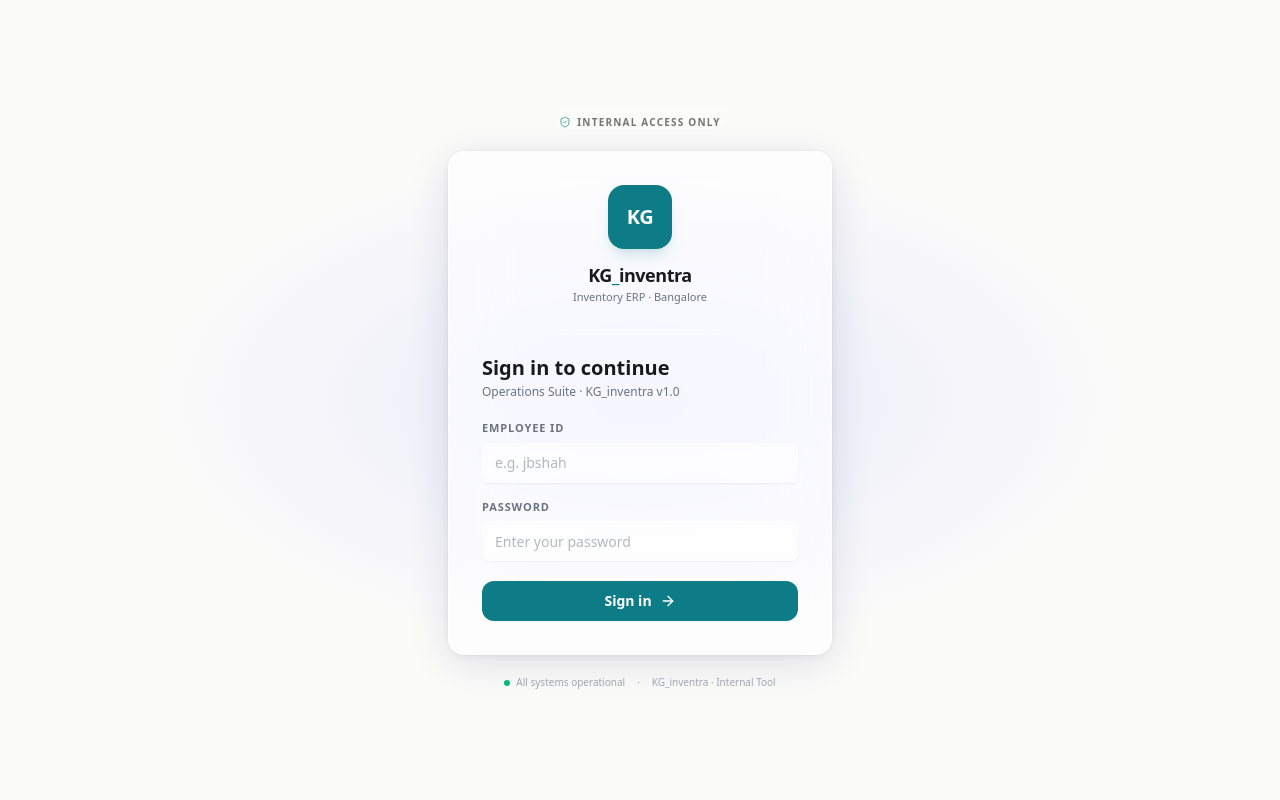
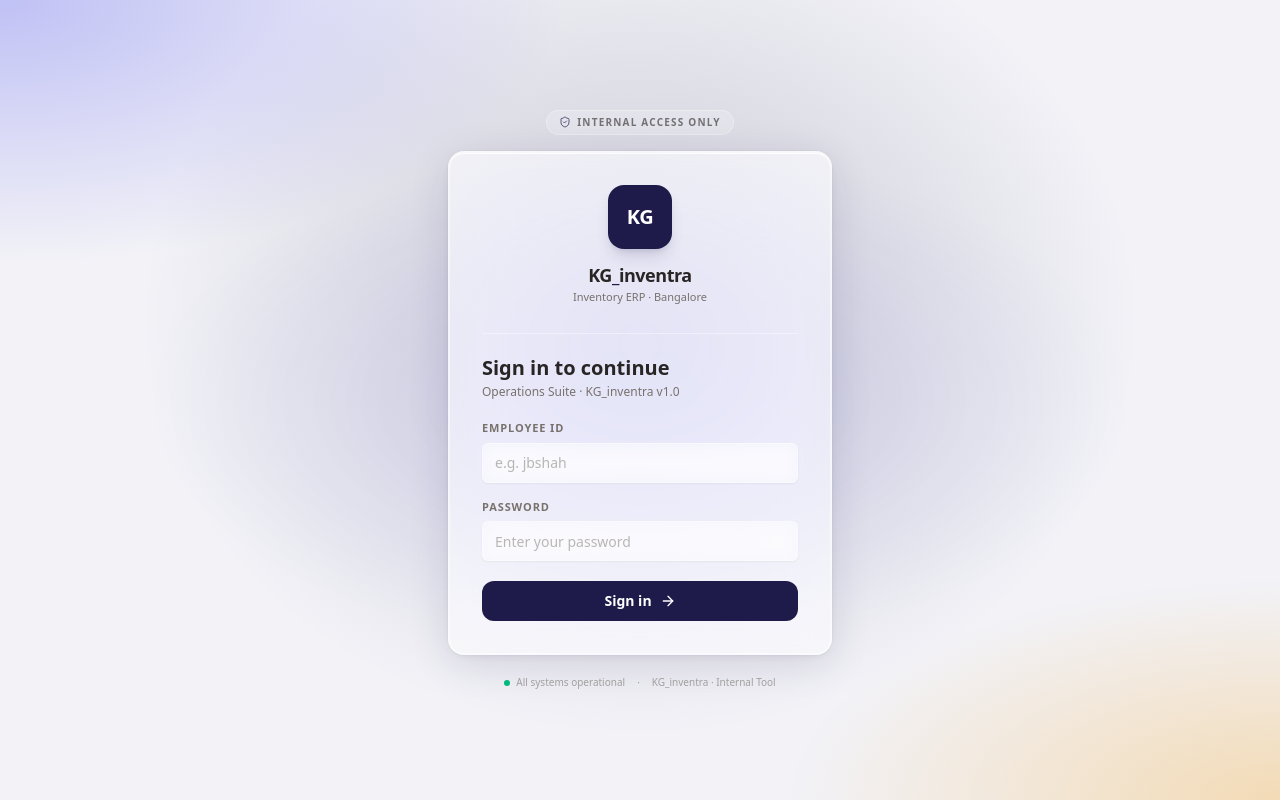
Before and after one commit to SatheMayur/kg-inventra-erp, a Next.js app: page / in a window 1280 px wide. Built offline with nearby package versions, Linux system fonts and the light colour scheme; no server answers.

Commit message:
revert(ui): restore previous glassmorphism theme per user feedback

```diff
--- a/src/app/globals.css
+++ b/src/app/globals.css
@@ -44,40 +44,40 @@
   --radius-xl: calc(var(--radius) + 4px);
 }
 
-/* ── KG_inventra — premium light theme (teal) ────────────────────── */
+/* ── Inventra glassmorphism theme ────────────────────────────────── */
 :root {
   --radius: 0.5rem;
-  --background: #FBFBFA;
-  --foreground: #1A1A1A;
-  --card: #FFFFFF;
-  --card-foreground: #1A1A1A;
-  --popover: #FFFFFF;
-  --popover-foreground: #1A1A1A;
-  --primary: #0E7C86;
+  --background: rgba(242, 242, 247, 0.45);
+  --foreground: #292524;
+  --card: rgba(255, 255, 255, 0.50);
+  --card-foreground: #292524;
+  --popover: rgba(255, 255, 255, 0.84);
+  --popover-foreground: #292524;
+  --primary: #1E1B4B;
   --primary-foreground: #FFFFFF;
-  --secondary: #F4F4F3;
-  --secondary-foreground: #1A1A1A;
-  --muted: #F4F4F3;
-  --muted-foreground: #6B7280;
-  --accent: #E6F4F4;
-  --accent-foreground: #0E7C86;
+  --secondary: rgba(245, 245, 244, 0.48);
+  --secondary-foreground: #292524;
+  --muted: rgba(245, 245, 244, 0.48);
+  --muted-foreground: #78716C;
+  --accent: rgba(254, 243, 199, 0.70);
+  --accent-foreground: #92400E;
   --destructive: #DC2626;
-  --border: #E8E8E6;
-  --input: #E2E2DF;
-  --ring: #0E7C86;
-  --chart-1: #0E7C86;
-  --chart-2: #6366F1;
+  --border: rgba(255, 255, 255, 0.45);
+  --input: rgba(231, 229, 228, 0.80);
+  --ring: #1E1B4B;
+  --chart-1: #1E1B4B;
+  --chart-2: #F59E0B;
   --chart-3: #16A34A;
-  --chart-4: #F59E0B;
-  --chart-5: #DC2626;
-  --sidebar: #FFFFFF;
-  --sidebar-foreground: #1A1A1A;
-  --sidebar-primary: #0E7C86;
+  --chart-4: #DC2626;
+  --chart-5: #7C3AED;
+  --sidebar: rgba(255, 255, 255, 0.55);
+  --sidebar-foreground: #292524;
+  --sidebar-primary: #1E1B4B;
   --sidebar-primary-foreground: #FFFFFF;
-  --sidebar-accent: #F1F7F7;
-  --sidebar-accent-foreground: #0E7C86;
-  --sidebar-border: #ECECEA;
-  --sidebar-ring: #0E7C86;
+  --sidebar-accent: rgba(238, 238, 248, 0.60);
+  --sidebar-accent-foreground: #1E1B4B;
+  --sidebar-border: rgba(255, 255, 255, 0.35);
+  --sidebar-ring: #1E1B4B;
 }
 
 @layer base {
@@ -87,13 +87,18 @@
   body {
     @apply text-foreground;
     font-feature-settings: "rlig" 1, "calt" 1;
-    -webkit-font-smoothing: antialiased;
   }
 }
 
-/* Flat premium canvas — no gradient, no glass. */
+/* ── Fixed gradient canvas ───────────────────────────────────────── */
+/* Unlayered — beats @layer utilities, overrides bg-background on body */
 body {
-  background: var(--background);
+  background:
+    radial-gradient(ellipse 80% 60% at 0% 0%, rgba(99, 102, 241, 0.35) 0%, transparent 55%),
+    radial-gradient(ellipse 70% 50% at 100% 100%, rgba(245, 158, 11, 0.28) 0%, transparent 55%),
+    radial-gradient(ellipse 60% 80% at 50% 40%, rgba(30, 27, 75, 0.20) 0%, transparent 65%),
+    #F2F2F7;
+  background-attachment: fixed;
 }
 
 /* ── Opt-in serif display classes ────────────────────────────────── */
@@ -107,59 +112,10 @@ body {
   letter-spacing: -0.02em;
 }
 
-/* ── Sidebar ─────────────────────────────────────────────────────── */
-[data-sidebar="sidebar"] {
-  border-right: 1px solid var(--sidebar-border) !important;
-}
+/* ── Sidebar active indicator ────────────────────────────────────── */
 [data-sidebar="menu-button"][data-active="true"] {
-  border-left: 2px solid var(--primary);
+  border-left: 2px solid #1E1B4B;
   border-radius: 0 6px 6px 0;
-  background: var(--sidebar-accent);
-  color: var(--sidebar-accent-foreground);
-}
-
-/* ── Surfaces: solid, hairline border, soft shadow (Linear/Vercel) ─ */
-[data-slot="card"] {
-  background: var(--card);
-  border: 1px solid var(--border);
-  box-shadow: 0 1px 2px rgba(0, 0, 0, 0.03), 0 1px 3px rgba(0, 0, 0, 0.02);
-}
-
-[data-slot="popover-content"],
-[role="menu"],
-[role="listbox"],
-[data-radix-popper-content-wrapper] > * {
-  background: var(--popover);
-  border: 1px solid var(--border);
-  box-shadow: 0 4px 12px rgba(0, 0, 0, 0.06), 0 12px 32px rgba(0, 0, 0, 0.08);
-}
-
-[data-slot="dialog-content"],
-[data-slot="sheet-content"] {
-  background: var(--popover) !important;
-  border: 1px solid var(--border);
-  box-shadow: 0 10px 40px rgba(0, 0, 0, 0.12), 0 2px 8px rgba(0, 0, 0, 0.06);
-}
-
-[data-slot="dialog-overlay"] {
-  background: rgba(17, 17, 17, 0.35) !important;
-}
-
-[data-slot="sidebar-inset"] {
-  background: var(--background) !important;
-}
-
-header.sticky {
-  background: rgba(251, 251, 250, 0.85) !important;
-  backdrop-filter: blur(8px);
-  -webkit-backdrop-filter: blur(8px);
-  border-bottom: 1px solid var(--border) !important;
-}
-
-[data-slot="tooltip-content"] {
-  background: var(--foreground) !important;
-  color: var(--background);
-  border: none;
 }
 
 /* ── Enterprise table ────────────────────────────────────────────── */
@@ -167,29 +123,123 @@ header.sticky {
   position: sticky;
   top: 0;
   z-index: 10;
-  background: var(--background);
+  background: rgba(245, 245, 244, 0.82);
+  backdrop-filter: blur(12px);
+  -webkit-backdrop-filter: blur(12px);
 }
 .enterprise-table thead th {
-  border-bottom: 1px solid var(--border);
+  border-bottom: 1px solid rgba(231, 229, 228, 0.60);
   font-size: 0.6875rem;
   font-weight: 600;
   letter-spacing: 0.04em;
   text-transform: uppercase;
-  color: var(--muted-foreground);
+  color: #78716C;
   padding: 0.5rem 0.75rem;
 }
 .enterprise-table tbody td {
   padding: 0.5rem 0.75rem;
-  border-bottom: 1px solid var(--border);
+  border-bottom: 1px solid rgba(245, 245, 244, 0.80);
 }
 .enterprise-table tbody tr:last-child td {
   border-bottom: none;
 }
 .enterprise-table tbody tr:hover td {
-  background-color: rgba(14, 124, 134, 0.05);
+  background-color: rgba(99, 102, 241, 0.04);
 }
 
-/* ── Legacy opacity normalizers (map old translucent utilities to solid) ── */
+/* ── Glass depth system ──────────────────────────────────────────── */
+
+/* ── Blur hierarchy: base 12px → +2px per level ─────────────────── */
+/*   Base   (sidebar, header):  12px                                 */
+/*   Level 1 (cards):           14px                                 */
+/*   Level 2 (popovers):        16px                                 */
+/*   Level 3 (dialogs):         18px                                 */
+/*   Level 4 (tooltips):        20px                                 */
+
+/* All bg-card elements — covers manual divs + shadcn Cards */
+.bg-card {
+  backdrop-filter: blur(14px) saturate(150%);
+  -webkit-backdrop-filter: blur(14px) saturate(150%);
+}
+
+/* Main content area: transparent so gradient shows through */
+[data-slot="sidebar-inset"] {
+  background: transparent !important;
+}
+
+/* Level 1: Shadcn Card component (14px) */
+[data-slot="card"] {
+  backdrop-filter: blur(14px) saturate(150%);
+  -webkit-backdrop-filter: blur(14px) saturate(150%);
+  border: 2px solid rgba(255, 255, 255, 0.50);
+  box-shadow:
+    inset 0 1px 0 rgba(255, 255, 255, 0.80),
+    0 2px 2px rgba(0, 0, 0, 0.02),
+    0 4px 16px rgba(0, 0, 0, 0.04),
+    0 0 0 0.5px rgba(0, 0, 0, 0.03);
+}
+
+/* Level 2: Popover / dropdown (16px) */
+[data-slot="popover-content"],
+[role="menu"],
+[role="listbox"],
+[data-radix-popper-content-wrapper] > * {
+  backdrop-filter: blur(16px) saturate(160%);
+  -webkit-backdrop-filter: blur(16px) saturate(160%);
+  box-shadow:
+    inset 0 1px 0 rgba(255, 255, 255, 0.85),
+    0 8px 32px rgba(0, 0, 0, 0.08),
+    0 2px 8px rgba(0, 0, 0, 0.05),
+    0 0 0 0.5px rgba(0, 0, 0, 0.05);
+}
+
+/* Level 3: Dialog / Sheet (18px) */
+[data-slot="dialog-content"],
+[data-slot="sheet-content"] {
+  background: rgba(255, 255, 255, 0.80) !important;
+  backdrop-filter: blur(18px) saturate(170%);
+  -webkit-backdrop-filter: blur(18px) saturate(170%);
+  border: 2px solid rgba(255, 255, 255, 0.55);
+  box-shadow:
+    inset 0 1px 0 rgba(255, 255, 255, 0.90),
+    0 24px 64px rgba(0, 0, 0, 0.10),
+    0 8px 24px rgba(0, 0, 0, 0.06),
+    0 0 0 0.5px rgba(0, 0, 0, 0.05);
+}
+
+/* Dialog overlay: subtle navy tint instead of dark block */
+[data-slot="dialog-overlay"] {
+  background: rgba(30, 27, 75, 0.12) !important;
+  backdrop-filter: blur(4px);
+  -webkit-backdrop-filter: blur(4px);
+}
+
+/* Base: Sticky header (12px) */
+header.sticky {
+  background: rgba(255, 255, 255, 0.60) !important;
+  backdrop-filter: blur(12px) saturate(150%);
+  -webkit-backdrop-filter: blur(12px) saturate(150%);
+  border-bottom: 2px solid rgba(255, 255, 255, 0.45) !important;
+  box-shadow: 0 1px 0 rgba(255, 255, 255, 0.70), 0 2px 8px rgba(0, 0, 0, 0.03);
+}
+
+/* Base: Sidebar (12px) */
+[data-sidebar="sidebar"] {
+  backdrop-filter: blur(12px) saturate(150%);
+  -webkit-backdrop-filter: blur(12px) saturate(150%);
+  border-right: 2px solid rgba(255, 255, 255, 0.40) !important;
+}
+
+/* Level 4: Tooltip (20px — darkest, most crisp) */
+[data-slot="tooltip-content"] {
+  background: rgba(30, 27, 75, 0.88) !important;
+  backdrop-filter: blur(20px);
+  -webkit-backdrop-filter: blur(20px);
+  border: 1px solid rgba(255, 255, 255, 0.12);
+}
+
+
+/* ── Legacy opacity normalizers ──────────────────────────────────── */
 .bg-card\/30,
 .bg-card\/20,
 .bg-card\/40,
@@ -201,29 +251,34 @@ header.sticky {
   background-color: var(--secondary);
 }
 
+/* ── Tabular numbers ─────────────────────────────────────────────── */
 .tabular-nums {
   font-variant-numeric: tabular-nums;
 }
 
-/* glass-card helper kept as a flat premium surface for any legacy usage */
+/* ── Glass card helper ───────────────────────────────────────────── */
 .glass-card {
-  background: var(--card);
-  border: 1px solid var(--border);
-  box-shadow: 0 1px 2px rgba(0, 0, 0, 0.03), 0 1px 3px rgba(0, 0, 0, 0.02);
+  background: rgba(255, 255, 255, 0.62);
+  border: 2px solid rgba(255, 255, 255, 0.55);
+  backdrop-filter: blur(20px) saturate(160%);
+  -webkit-backdrop-filter: blur(20px) saturate(160%);
+  box-shadow:
+    inset 0 1px 0 rgba(255, 255, 255, 0.85),
+    0 2px 12px rgba(0, 0, 0, 0.05);
 }
 
 /* ── Scrollbar ───────────────────────────────────────────────────── */
 ::-webkit-scrollbar {
-  width: 8px;
-  height: 8px;
+  width: 6px;
+  height: 6px;
 }
 ::-webkit-scrollbar-track {
-  background: transparent;
+  background: rgba(245, 245, 244, 0.60);
 }
 ::-webkit-scrollbar-thumb {
-  background: #D9D9D6;
-  border-radius: 4px;
+  background: rgba(214, 211, 209, 0.80);
+  border-radius: 3px;
 }
 ::-webkit-scrollbar-thumb:hover {
-  background: #BFBFBB;
+  background: #A8A29E;
 }
```
